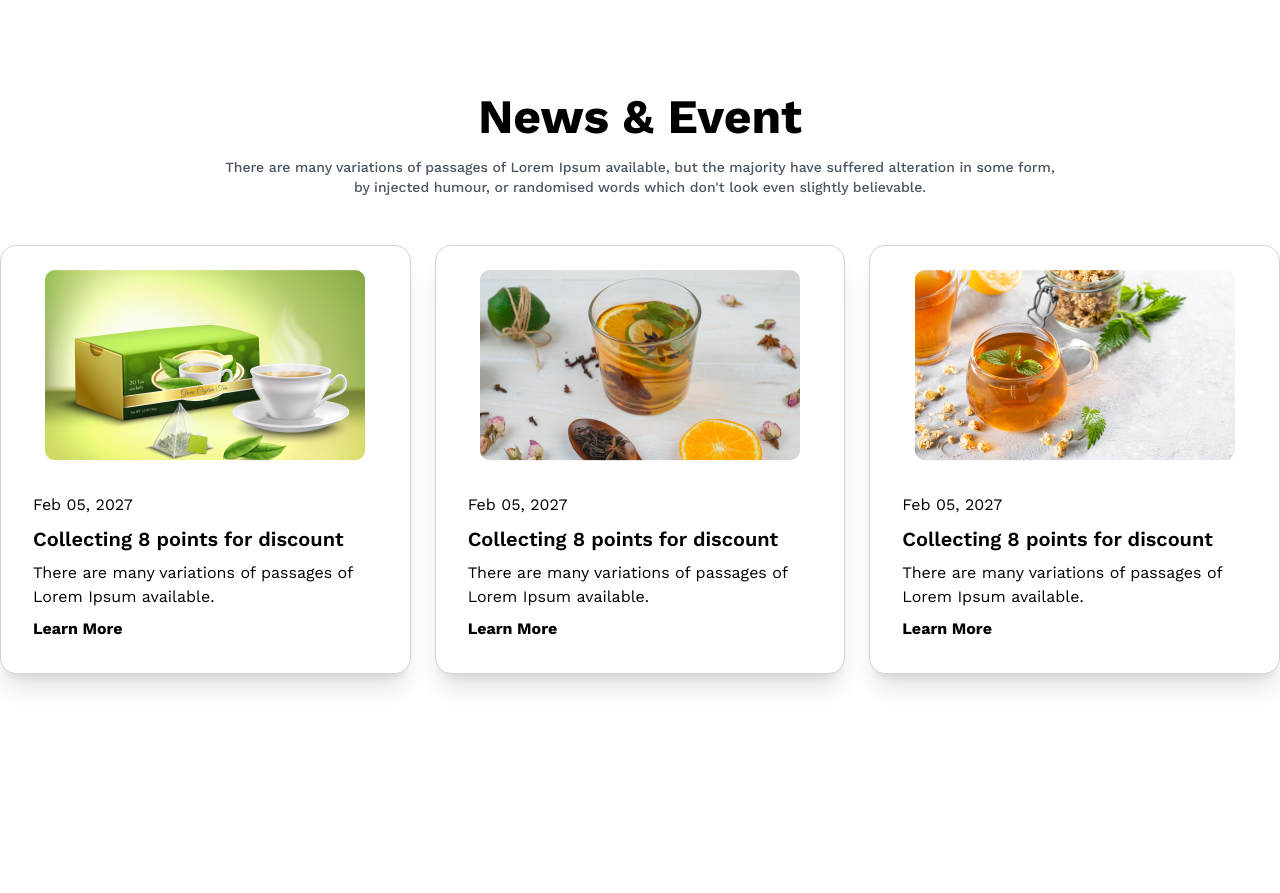
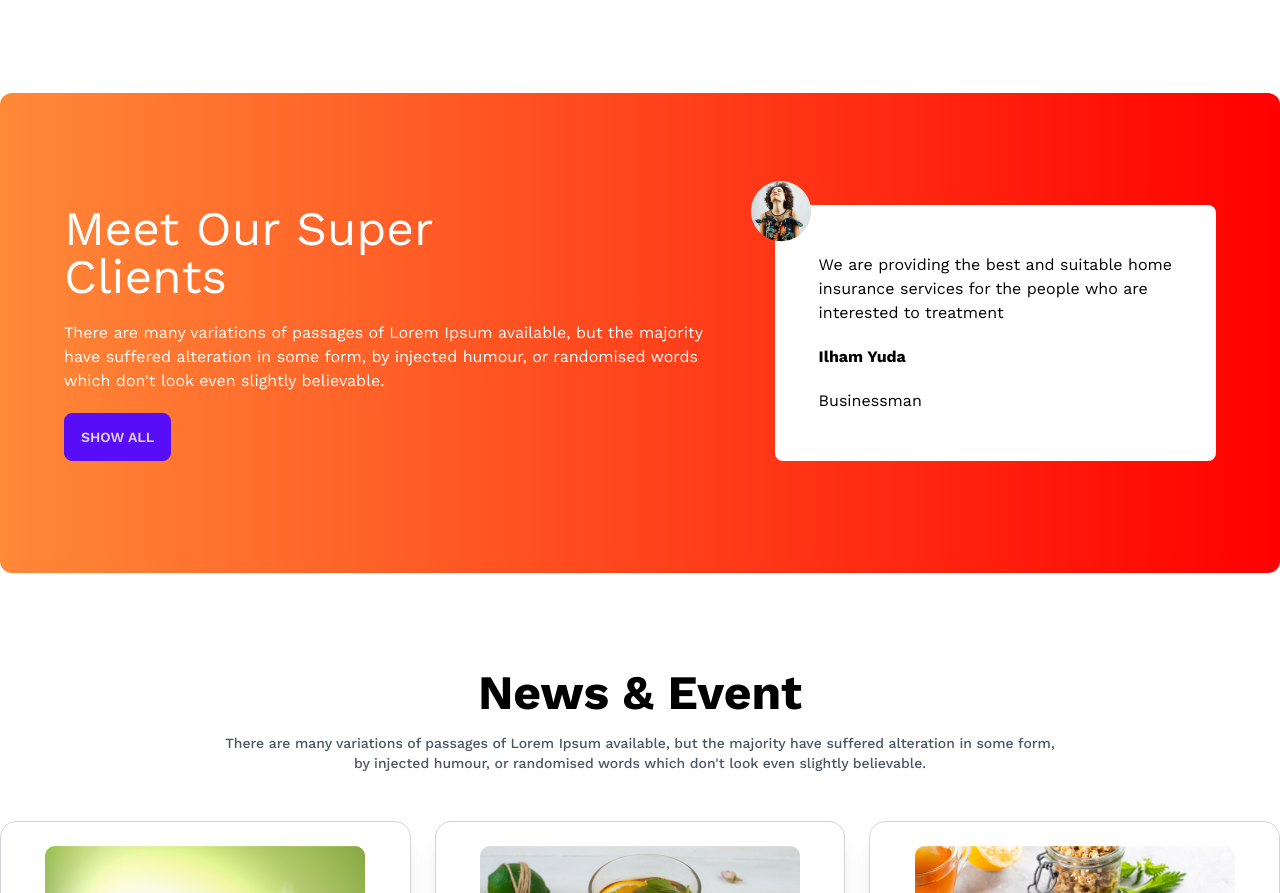
Before and after one commit to momin4948/tea-house, a plain HTML site: page index.html in a window 1280 px wide. Shown: the part 1734-2627 px from the top of the page. Before the commit the page ends 2504 px from the top, so only its background shows below. Drawn offline with nearby package versions, Linux system fonts and the light colour scheme.

Commit message:
review card

```diff
--- a/index.html
+++ b/index.html
@@ -150,6 +150,27 @@
         </div>
       </div>
     </section>
+    <!-- customer review -->
+    <section
+      class="my-24 px-16 py-28 rounded-xl flex flex-col lg:flex-row gap-12 bg-gradient-to-r from-[#FF8938] to-[#F00]">
+      <div class="text-white space-y-5 flex-1">
+        <h1 class="text-5xl">Meet Our Super
+          <br>
+          Clients
+        </h1>
+        <p>There are many variations of passages of Lorem Ipsum available, but the majority have suffered alteration in
+          some form, by injected humour, or randomised words which don't look even slightly believable. </p>
+        <button class="btn btn-primary">SHOW ALL</button>
+      </div>
+      <!-- review-card -->
+      <div class="relative bg-white px-11 py-7 flex-2 rounded-lg text-black space-y-5">
+        <img class="absolute -left-6 -top-6" src="images/client.png" alt="">
+        <p>We are providing the best and suitable home <br> insurance services for the people who are <br> interested to
+          treatment</p>
+        <h3 class="font-extrabold">Ilham Yuda</h3>
+        <p>Businessman</p>
+      </div>
+    </section>
     <!-- News & Event -->
     <section class="my-24">
       <h1 class="text-5xl font-extrabold text-center mt-20 mb-4 text-black">
@@ -200,6 +221,8 @@
         </div>
       </div>
     </section>
+    <!-- super customer -->
+    <section class="my-24"></section>
   </main>
   <footer></footer>
 </body>
```
